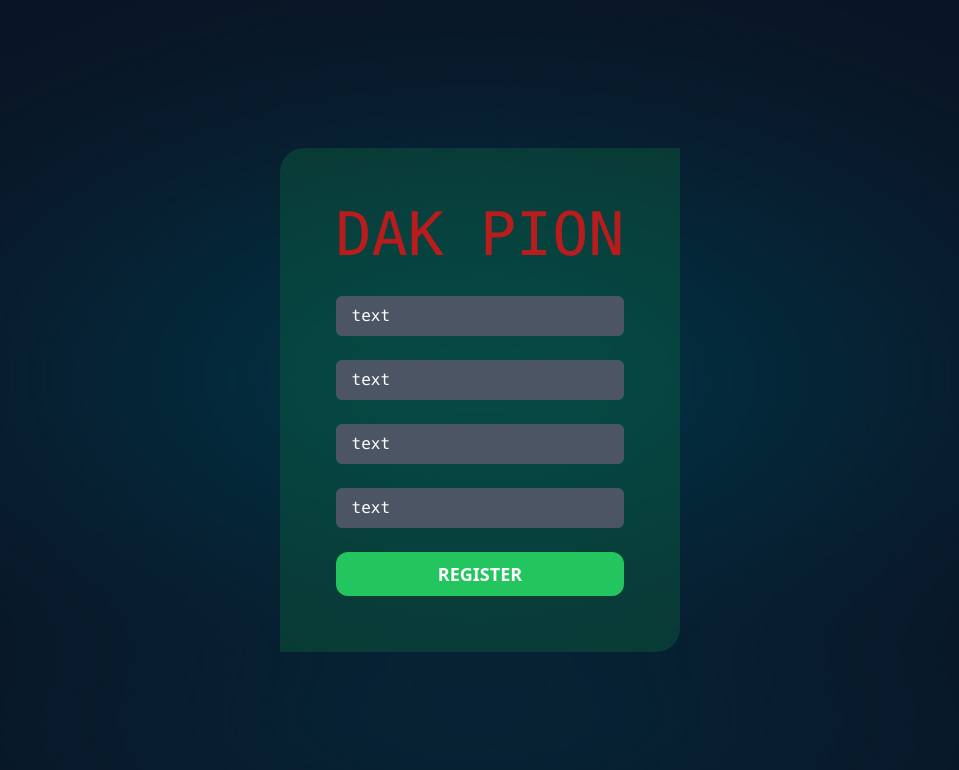
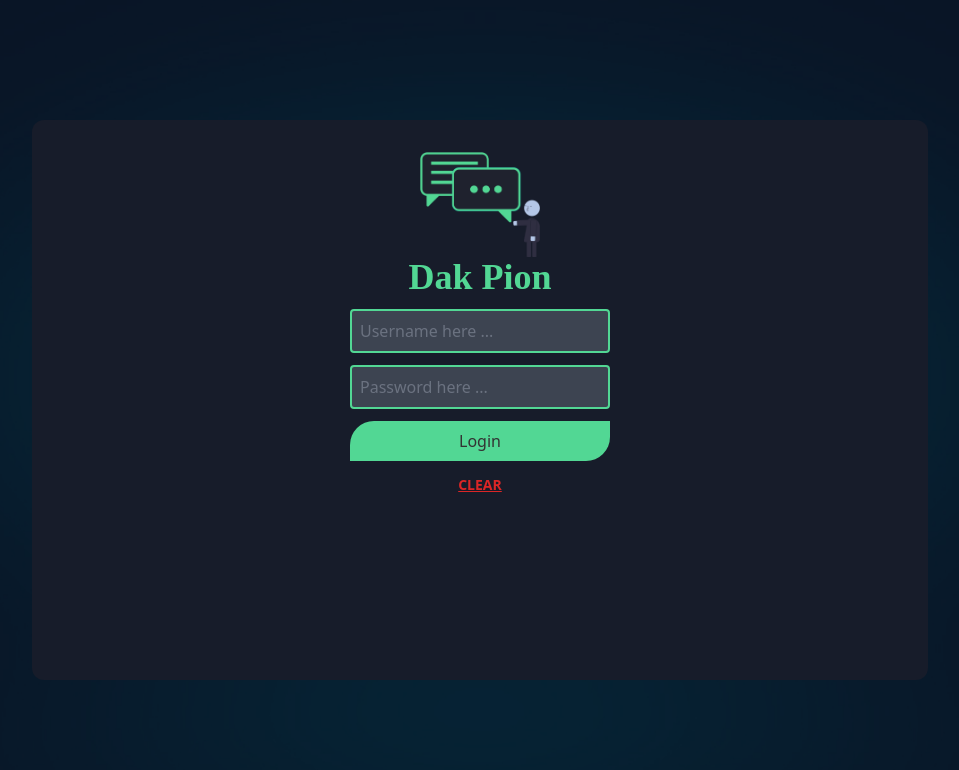
Before and after one commit to samiulbasirfahim/Dak-pion-template, a React (Create React App) app: page /register in a window 1280 px wide. Shown: the top 770 px of the page, without its empty margins (160-1119 px from the left). Built offline with nearby package versions, Linux system fonts and the light colour scheme.

Commit message:
register page modified

```diff
--- a/package.json
+++ b/package.json
@@ -9,6 +9,7 @@
 		"daisyui": "^2.20.0",
 		"react": "^18.2.0",
 		"react-dom": "^18.2.0",
+		"react-router-dom": "6",
 		"react-scripts": "5.0.1",
 		"socket.io-client": "^4.5.1",
 		"web-vitals": "^2.1.0"
--- a/src/App.js
+++ b/src/App.js
@@ -8,7 +8,7 @@
 
 // import from another file
 import background from "./assets/background.jpg"
-import Register from "./pages/Register"
+import Login from "./pages/Login"
 
 // app component
 const App = () => {
@@ -22,7 +22,7 @@ const App = () => {
 				/>
 				<div className="absolute left-0 top-0 w-screen h-screen bg-black/70 -z-40" />
 			</div>
-			<Register />
+			<Login />
 		</div>
 	)
 }
--- a/src/index.css
+++ b/src/index.css
@@ -1,3 +1,11 @@
 @tailwind base;
 @tailwind components;
 @tailwind utilities;
+
+/* import font family */
+@import url("https://fonts.googleapis.com/css2?family=Edu+VIC+WA+NT+Beginner:wght@500&display=swap");
+
+/* custom tailwind class */
+.font-edu {
+	font-family: "Edu VIC WA NT Beginner", cursive;
+}
--- /dev/null
+++ b/src/pages/Login.js
@@ -0,0 +1,54 @@
+/*
+    Author: Samiul Basir Fahim
+    Title: Chat application
+    Description: This is login component for the Chat application.
+    Date: 27 july 2022
+    Filename: login.js
+*/
+
+// import from another files
+import React from "react"
+import illustration from "../assets/illustration.png"
+
+const Login = () => {
+	return (
+		<div className="w-screen h-screen absolute top-0 left-0 flex justify-center items-center">
+			<div className="bg-primary 2xl:w-[60vw] xl:w-[70vw] h-[70vh] lg:w-[80vw] md:w-[50vw] w-[300px] rounded-xl">
+				<div className="w-full flex items-center flex-col mt-8">
+					<img
+						src={illustration}
+						alt="illustration"
+						className="max-w-[120px]"
+					/>
+					<h1 className="text-4xl text-secondary font-bold font-edu">
+						Dak Pion
+					</h1>
+					<form className="flex flex-col">
+						<input
+							type="text"
+							className="bg-neutral rounded mt-3 py-2 border-2 border-secondary text-white pl-2 w-[260px] placeholder:font-edu placeholder:text-gray-500"
+							placeholder="Username here ..."
+						/>
+						<input
+							type="text"
+							className="bg-neutral rounded mt-3 py-2 border-2 border-secondary text-white pl-2 w-[260px] placeholder:font-edu placeholder:text-gray-500"
+							placeholder="Password here ..."
+						/>
+						<input
+							type="submit"
+							value="Login"
+							className="bg-secondary mt-3 py-2 rounded-tl-3xl rounded-br-3xl"
+						/>
+						<input
+							type="reset"
+							value="Clear"
+							className="btn btn-link text-red-600"
+						/>
+					</form>
+				</div>
+			</div>
+		</div>
+	)
+}
+
+export default Login
--- a/src/pages/Register.js
+++ /dev/null
@@ -1,48 +0,0 @@
-/*
-    Author: Samiul Basir Fahim
-    Title: Chat application
-    Description: This is registration component for the Chat application.
-    Date: 27 july 2022
-    Filename: register.js
-*/
-
-import React from "react"
-
-const Register = () => {
-	return (
-		<div className="flex w-screen h-screen justify-center items-center">
-			<form className="bg-green-600/20 flex flex-col p-14 rounded-tl-3xl rounded-br-3xl">
-				<h1 className="text-red-700  text-6xl uppercase text-center mb-8 font-mono">
-					Dak pion
-				</h1>
-				<input
-					type="text"
-					className="mb-6 py-2 focus:outline-2  bg-gray-600 focus:bg-gray-300 rounded-md px-4 placeholder:text-white font-mono focus:placeholder:text-gray-600"
-					placeholder="text"
-				/>
-				<input
-					type="username"
-					className="mb-6 py-2 focus:outline-2 bg-gray-600 focus:bg-gray-300 rounded-md px-4  placeholder:text-white font-mono focus:placeholder:text-gray-600"
-					placeholder="text"
-				/>
-				<input
-					type="password"
-					className="mb-6 py-2 focus:outline-2 bg-gray-600 focus:bg-gray-300 rounded-md px-4 placeholder:text-white font-mono focus:placeholder:text-gray-600"
-					placeholder="text"
-				/>
-				<input
-					type="password"
-					className="mb-6 py-2 focus:outline-2 bg-gray-600 focus:bg-gray-300 rounded-md px-4 placeholder:text-white font-mono focus:placeholder:text-gray-600"
-					placeholder="text"
-				/>
-				<input
-					type="submit"
-					value="register"
-					className="bg-green-500 rounded-xl uppercase font-bold text-white text-lg py-2"
-				/>
-			</form>
-		</div>
-	)
-}
-
-export default Register
--- a/tailwind.config.js
+++ b/tailwind.config.js
@@ -9,8 +9,8 @@ module.exports = {
 		themes: [
 			{
 				mytheme: {
-					primary: "#0284c7",
-					secondary: "#7c3aed",
+					primary: "#171c2a",
+					secondary: "#52d794",
 					accent: "#0b1222",
 					neutral: "#3d4451",
 					"base-100": "#ffffff",
```
Also changed, not shown: src/assets/illustration.png (added), 1 other file (tests, documents, lock files or other folders).
